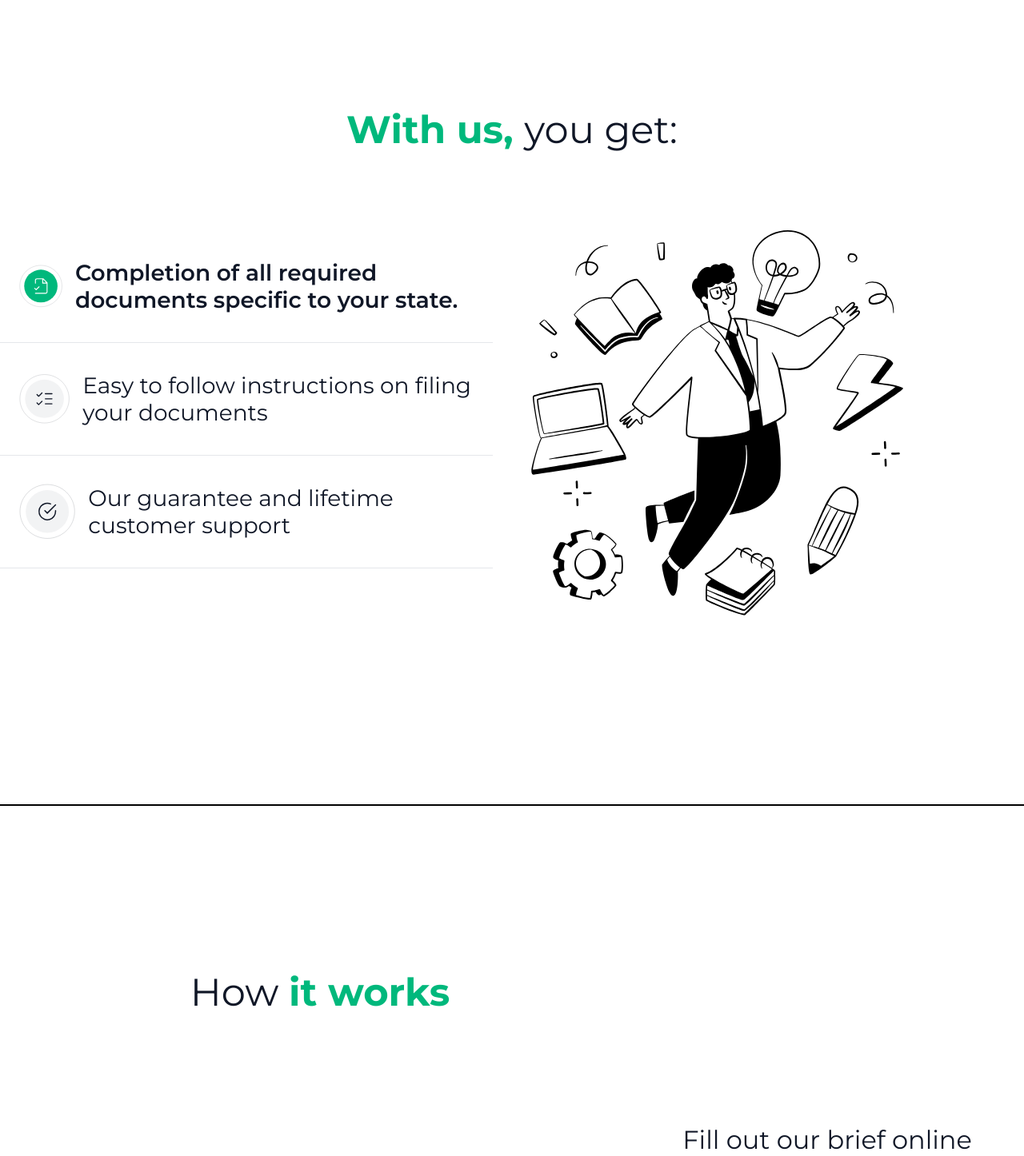
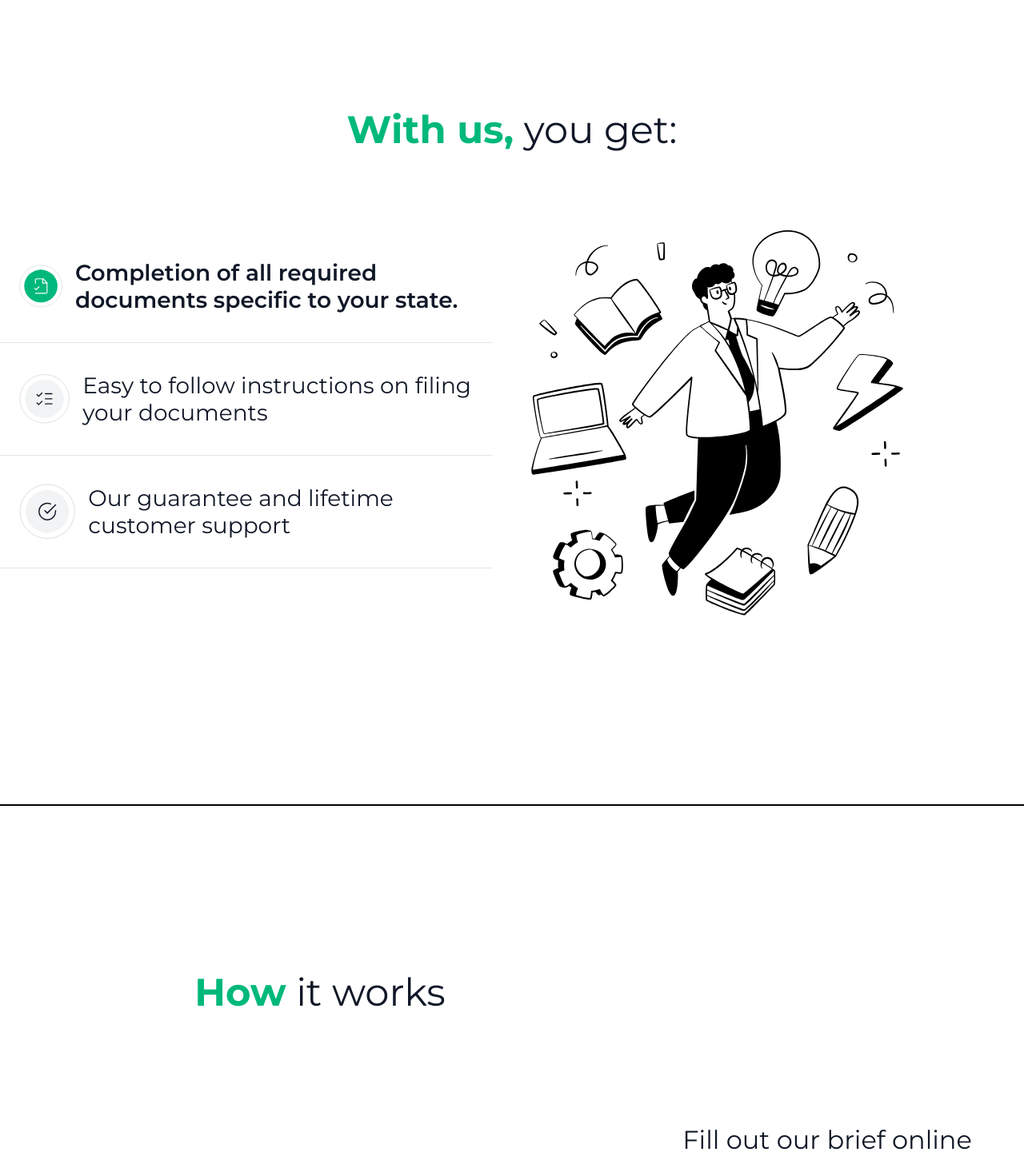
Before and after one commit to sleekidd/notaryproject, a React (Vite) app: page / in a window 1280 px wide. Shown: the part 967-2413 px from the top of the page at 80% size. Built offline with nearby package versions, Linux system fonts and the light colour scheme.

Commit message:
Footer responsiveness

```diff
--- a/src/components/FAQ.jsx
+++ b/src/components/FAQ.jsx
@@ -8,8 +8,8 @@ const FAQ = () => {
     <div style={{ padding: '200px 0'}}>
       <div class="flex items-center justify-center" style={{ paddingBottom: '64px'}}>
           <div>
-            <p class="text-center text-xl font-semibold" style={{ fontFamily: 'Montserrat', fontSize: '48px', lineHeight: '58.51px', color: '#101727', fontWeight: '400' }}>Ask away. <br />
-<span style={{ color: '#00B87C', fontWeight: '700' }}>We have answers! </span></p>
+            <p class="text-center section-title">Ask away. <br />
+<span>We have answers! </span></p>
           </div>
         </div>
 
--- a/src/components/HowItWorks.jsx
+++ b/src/components/HowItWorks.jsx
@@ -9,7 +9,7 @@ const HowItWorks = () => {
     <div style={{ paddingTop: '172px' }}>
         <div class="flex items-center justify-left" style={{  paddingBottom: '64px'}}>
         <div>
-            <p class="text-center text-xl font-semibold" style={{ width: '800px', fontFamily: 'Montserrat', fontSize: '48px', lineHeight: '58.51px', color: '#101727', fontWeight: '400' }}>How  <span style={{ color: '#00B87C', fontWeight: '700' }}>it works</span></p>
+            <p class="text-center section-title" style={{ width: '800px' }}><span>How</span> it works</p>
         </div>
         </div>
         <div className="flex justify-center mt-10">
--- a/src/components/TwoColumn.jsx
+++ b/src/components/TwoColumn.jsx
@@ -11,7 +11,7 @@ const TwoColumn = () => {
     <div>
       <div class="flex items-center justify-center" style={{ paddingBottom: '64px'}}>
         <div>
-          <p class="text-center text-xl font-semibold" style={{ fontFamily: 'Montserrat', fontSize: '48px', lineHeight: '58.51px', color: '#00B87C', fontWeight: '700' }}>With us, <span style={{ color: '#101727', fontWeight: '400' }}>you get:</span></p>
+          <p class="text-center section-title"><span>With us,</span> you get:</p>
         </div>
       </div>
 
--- a/src/styles/style.css
+++ b/src/styles/style.css
@@ -20,6 +20,19 @@
     width: 100%;
     color: #000000;
     border: 1px solid #000000;
+  }
+
+  .section-title {
+    font-family: 'Montserrat';
+    font-size: 48px;
+    line-height: 58.51px;
+    color: #101727;
+    font-weight: 400;
+  }
+
+  .section-title > span {
+    font-weight: 700;
+    color: #00B87C;
   }
 
   .footer-text {
```
